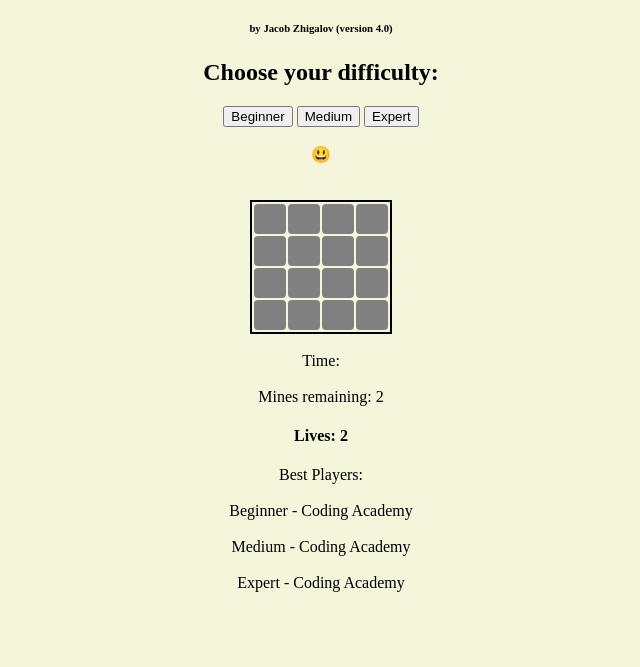
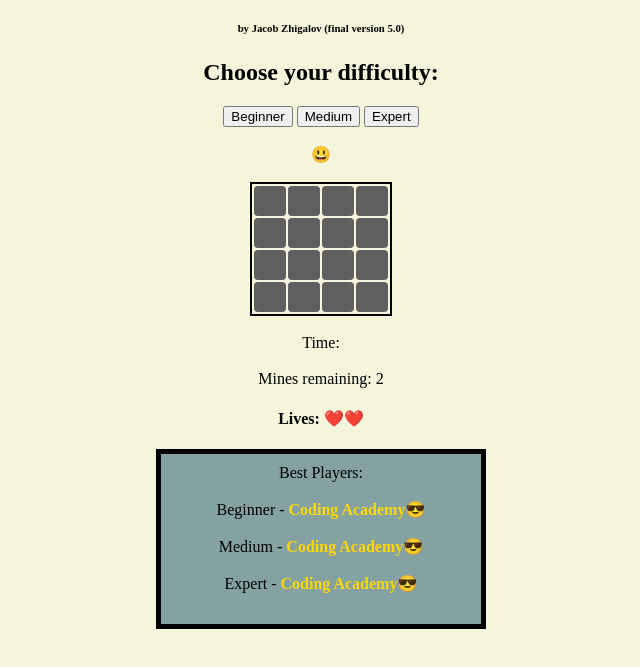
Before and after one commit to Jacobzhigalov/mineSweeper, a plain HTML site: page index.html in a window 1280 px wide. Shown: the part 85-752 px from the top of the page, without its empty margins (319-959 px from the left). Drawn offline with Linux system fonts and the light colour scheme.

Commit message:
Add files via upload

```diff
--- a/css/style.css
+++ b/css/style.css
@@ -12,7 +12,7 @@ table {
 .cell {
     height: 30px;
     width: 30px;
-    background-color: grey;
+    background-color: rgb(96, 94, 94);
     border-color: aqua;
     border-radius: 4px;
     text-align: center;
@@ -44,3 +44,32 @@ table {
     padding: 10px;
     cursor: pointer;
 }
+
+.shown {
+    background-color: grey;
+}
+
+.best {
+    width: 300px;
+    height: 150px;
+    background-color: rgb(132, 162, 162);
+    padding: 10px;
+    border: 5px solid;
+    margin: auto;
+}
+
+.beginner span {
+    color: rgb(255, 217, 0);
+    font-weight: bold;
+
+}
+
+.medium span {
+    color: gold;
+    font-weight: bold;
+}
+
+.expert span {
+    color: gold;
+    font-weight: bold;
+}
--- a/index.html
+++ b/index.html
@@ -11,7 +11,7 @@
 <body oncontextmenu="return false;" onload="onInit()">
     <div class="header">
         <h1>Hello World! <br> This is MineSweeper Game <br></h1>
-        <h6>by Jacob Zhigalov (version 4.0)</h6>
+        <h6>by Jacob Zhigalov (final version 5.0)</h6>
     </div>
     <div class="difficulty">
         <h2>Choose your difficulty:</h2>
@@ -24,8 +24,8 @@
     <div class="modal">
         <h2 class="msg"></h2>
         <button class="restart-btn" onclick="onInit()">Play Again</button>
+        <br>
     </div>
-    <br>
     <br>
     <div class="board"> </div>
     <br>
@@ -36,10 +36,13 @@
         <h4>Lives: <span>x</span></h4>
     </div>
 
-    <div class="best">Best Players:</div> <br>
-    <div class="beginner">Beginner - <span></span></div> <br>
-    <div class="medium">Medium - <span></span></div> <br>
-    <div class="expert">Expert - <span></span></div> <br>
+    <div class="best">Best Players:
+        <br>
+        <br>
+        <div class="beginner">Beginner - <span></span></div> <br>
+        <div class="medium">Medium - <span></span></div> <br>
+        <div class="expert">Expert - <span></span></div> <br>
+    </div>
 
     <script src="js/utils.js"></script>
     <script src="js/game.js"> </script>
--- a/js/game.js
+++ b/js/game.js
@@ -6,7 +6,7 @@ const WIN = '😎'
 
 var gBoard
 var gClick = 0
-var gLives = 3
+var gLives
 var gSmile
 var gInterval
 var gTime = 1
@@ -19,11 +19,11 @@ var gLevel = {
 }
 
 // New Scores every refresh - you can cancel it by deliting these lines 22-27
-localStorage.playerNameBeginner = 'Coding Academy'
+localStorage.playerNameBeginner = 'Coding Academy😎'
 localStorage.beginnerBestTime = Infinity
-localStorage.playerNameMedium = 'Coding Academy'
+localStorage.playerNameMedium = 'Coding Academy😎'
 localStorage.mediumBestTime = Infinity
-localStorage.playerNameExpert = 'Coding Academy'
+localStorage.playerNameExpert = 'Coding Academy😎'
 localStorage.expertBestTime = Infinity
 
 document.querySelector('.beginner span').innerHTML = localStorage.playerNameBeginner
@@ -35,8 +35,7 @@ function onInit() {
     gTime = ''
     gClick = 0
     gLives = gLevel.LIVES
-    var lives = document.querySelector('.lives span')
-    lives.innerText = gLives
+    checkLives()
     elMines.innerText = gLevel.MINES
     gSmile = document.querySelector('.smile')
     gSmile.innerText = GOOD_SMILE
@@ -58,7 +57,8 @@ function buildBoard(size) {
                 minesAroundCount: 0,
                 isShown: false,
                 isMine: false,
-                isMarked: false
+                isMarked: false,
+                isCheckedForZero: false
             }
             board[i][j] = cell
         }
@@ -90,7 +90,11 @@ function renderBoard(mat, selector) {
         for (var j = 0; j < mat[0].length; j++) {
             const cell = mat[i][j]
             const className = `cell cell-${i}-${j}`
-            strHTML += `<td class="${className}" onmousedown="clickMouse(this, event,${i}, ${j})">${cell.minesAroundCount}</td>`
+            if (cell.minesAroundCount === 0) {
+                strHTML += `<td class="${className}" onmousedown="clickMouse(this, event,${i}, ${j})">${''}</td>`
+            } else {
+                strHTML += `<td class="${className}" onmousedown="clickMouse(this, event,${i}, ${j})">${cell.minesAroundCount}</td>`
+            }
         }
         strHTML += '</tr>'
     }
@@ -119,6 +123,7 @@ function clickMouse(ev, event, i, j) {
         renderBoard(gBoard, '.board')
         var cell = document.querySelector(`.cell-${i}-${j}`)
         cell.style.textIndent = "0px"
+        cell.classList.add("shown")
         gClick++
     }
     while (gClick < 1) return
@@ -129,14 +134,14 @@ function clickMouse(ev, event, i, j) {
 
     if (event.button === 0) {
         ev.style.textIndent = "0px"
+        ev.classList.add("shown")
         gBoard[i][j].isShown = true
-        if (ev.innerText === bomb) {
+        if (ev.innerText === bomb && gBoard[i][j].isMarked === false) {
             gBoard[i][j].isMarked = true
             gBoard[i][j].isShown = false
             gLives--
-            var lives = document.querySelector('.lives span')
-            lives.innerText = gLives
-            if (lives.innerText === '0') {
+            checkLives()
+            if (gLives === 0) {
                 var msg = 'GAME OVER!'
                 openModal(msg)
                 gSmile.innerText = LOSE
@@ -158,6 +163,7 @@ function clickMouse(ev, event, i, j) {
     }
 
     checkVictory()
+
     if (checkVictory() === 1) {
         setTimeout(addBestPlayer, 500)
     }
@@ -180,6 +186,7 @@ function setMinesNegsCount(board, rowIdx, colIdx) {
 
 
 function showNegs(board, rowIdx, colIdx) {
+    board[rowIdx][colIdx].isCheckedForZero = true
     for (var i = rowIdx - 1; i <= rowIdx + 1; i++) {
         if (i < 0 || i >= gLevel.SIZE) continue
         for (var j = colIdx - 1; j <= colIdx + 1; j++) {
@@ -189,6 +196,10 @@ function showNegs(board, rowIdx, colIdx) {
             currCell.isShown = true
             var cell = document.querySelector(`.cell-${i}-${j}`)
             cell.style.textIndent = "0px"
+            cell.classList.add("shown")
+            if (currCell.minesAroundCount === 0 && currCell.isCheckedForZero === false) {
+                showNegs(board, i, j)
+            }
         }
     }
 }
--- a/js/utils.js
+++ b/js/utils.js
@@ -32,6 +32,29 @@ function checkLevel() {
     else return 2
 }
 
+function checkLives() {
+    if (gLives === 4) {
+        var lives = document.querySelector('.lives span')
+        lives.innerText = '❤️❤️❤️❤️'
+    }
+    if (gLives === 3) {
+        var lives = document.querySelector('.lives span')
+        lives.innerText = '❤️❤️❤️'
+    }
+    if (gLives === 2) {
+        var lives = document.querySelector('.lives span')
+        lives.innerText = '❤️❤️'
+    }
+    if (gLives === 1) {
+        var lives = document.querySelector('.lives span')
+        lives.innerText = '❤️'
+    }
+    if (gLives === 0) {
+        var lives = document.querySelector('.lives span')
+        lives.innerText = '💀'
+    }
+}
+
 
 function timer() {
     var time = document.querySelector('.time span')
```
